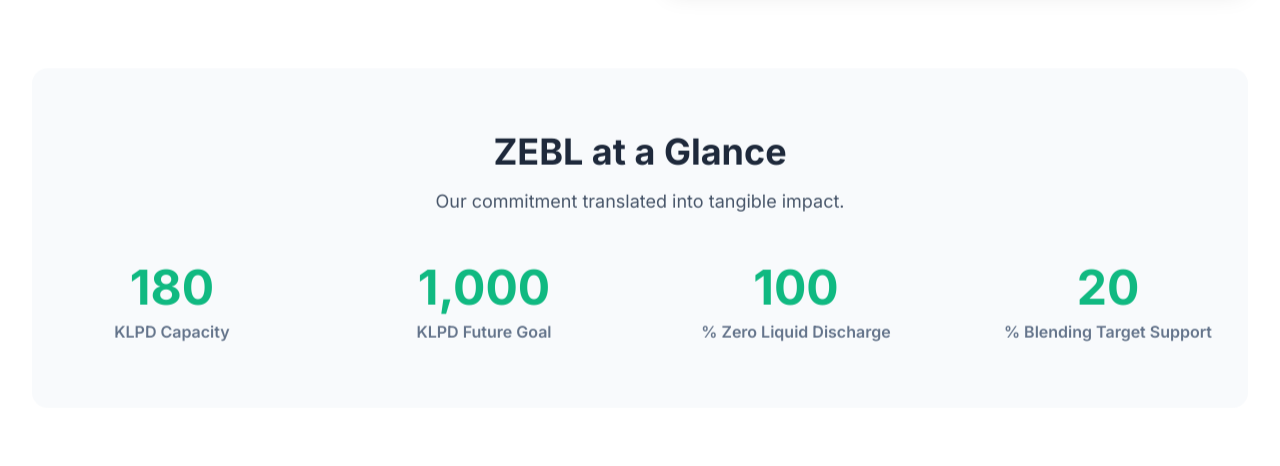
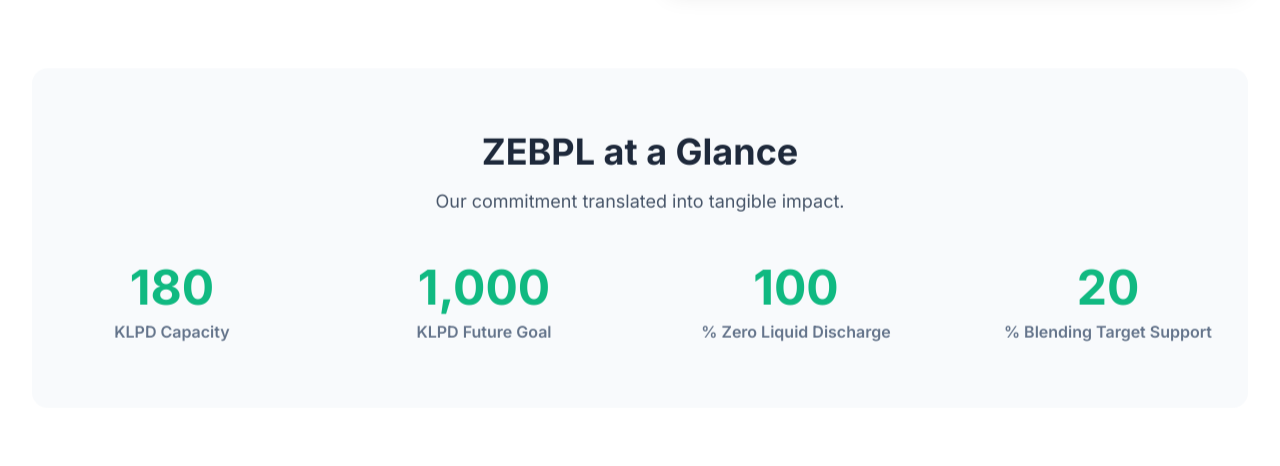
Before and after one commit to prabhatsingh03/Zuarienvien, a plain HTML site: page index.html in a window 1280 px wide. Shown: the part 1100-1566 px from the top of the page. Drawn offline with nearby package versions, Linux system fonts and the light colour scheme.

Commit message:
Update index.html

```diff
--- a/index.html
+++ b/index.html
@@ -116,7 +116,7 @@
                     </div>
 
                     <div class="text-center mb-20 py-16 bg-slate-50 rounded-2xl animate-on-scroll">
-                        <h2 class="text-3xl md:text-4xl font-bold text-slate-800 mb-4">ZEBL at a Glance</h2>
+                        <h2 class="text-3xl md:text-4xl font-bold text-slate-800 mb-4">ZEBPL at a Glance</h2>
                         <p class="max-w-3xl mx-auto text-lg text-slate-600 mb-12">Our commitment translated into tangible impact.</p>
                         <div class="grid grid-cols-2 md:grid-cols-4 gap-8">
                             <div>
```
